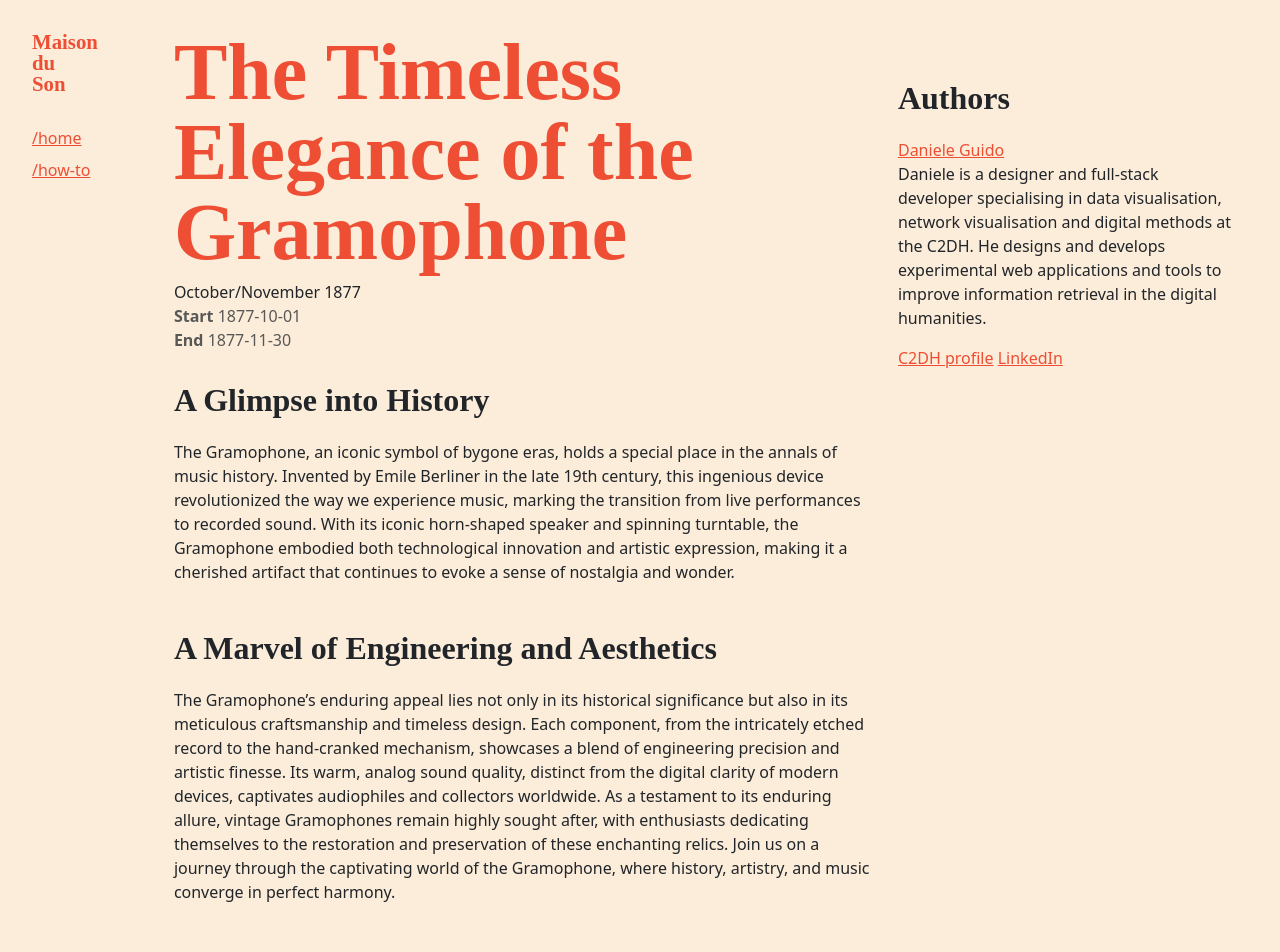
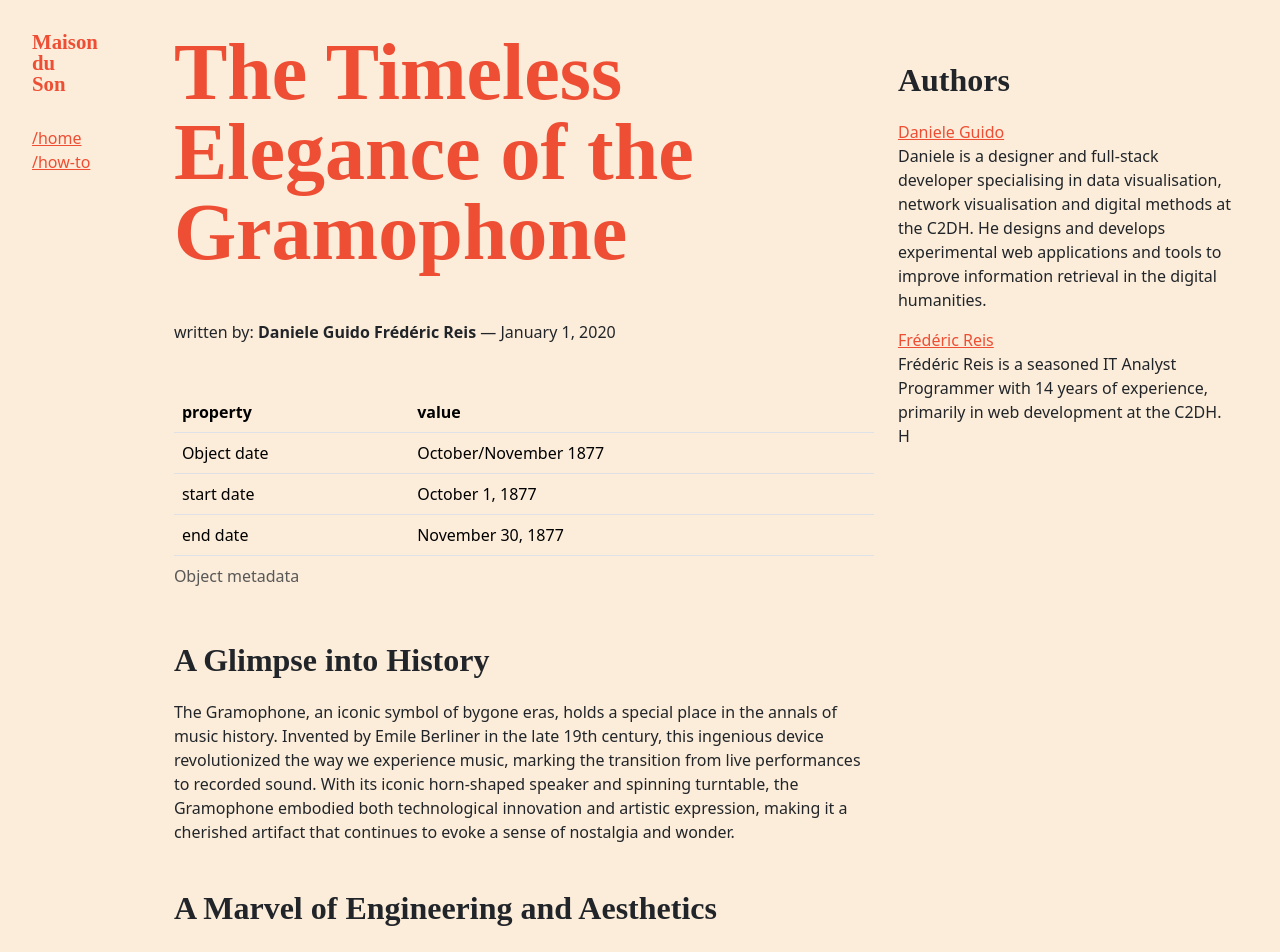
Before and after one commit to C2DH/maison-du-son, a Jekyll site: the page built from _objects/example.md, in a window 1280 px wide and 1400 px high. Shown: the top 952 px of the window. Built offline with Jekyll 4.4.1, drawn with Linux system fonts in a browser that asks for light colours; some web fonts are replaced.

Commit message:
hello world

```diff
--- a/_config.yml
+++ b/_config.yml
@@ -21,13 +21,11 @@
 title: Maison du Son
 email: your-email@example.com
 description: >- # this means to ignore newlines until "baseurl:"
-  Write an awesome description for your new site here. You can edit this
-  line in _config.yml. It will appear in your document head meta (for
-  Google search results) and in your feed.xml site description.
+  Maison du Son is a collection of objects that make sound. It is a project by the students of the C2DH at the University of Luxembourg.
 baseurl: '' # the subpath of your site, e.g. /blog
-url: '' # the base hostname & protocol for your site, e.g. http://example.com
+url: 'https://maison-du-son.netlify.app' # the base hostname & protocol for your site, e.g. http://example.com
 twitter_username: jekyllrb
-github_username: jekyll
+github_username: C2DH
 
 # Build settings
 theme: minima
--- /dev/null
+++ b/_includes/author_name.html
@@ -0,0 +1,2 @@
+{% assign author_data = site.people | where: "slug", author | first %}{{
+author_data.title }}
--- a/_includes/event.html
+++ /dev/null
@@ -1,6 +0,0 @@
-{% if page.event_human_date %} {{ page.event_human_date }} {% endif %} {% if
-page.event_start_date %}
-<div class="text-muted"><b> Start </b> {{ page.event_start_date }}</div>
-{% endif %} {% if page.event_end_date %}
-<div class="text-muted"><b> End </b> {{ page.event_end_date }}</div>
-{% endif %}
--- /dev/null
+++ b/_includes/object_metadata.html
@@ -0,0 +1,40 @@
+<table class="table p-3 bg-primary">
+  <caption>
+    Object metadata
+  </caption>
+  <thead>
+    <tr>
+      <th>property</th>
+      <th>value</th>
+    </tr>
+  </thead>
+  <tbody>
+    {% if page.object_date %}
+    <tr>
+      <td>Object date</td>
+      <td>{{ page.object_date }}</td>
+    </tr>
+    {% endif %} {% if page.object_start_date %}
+    <tr>
+      <td>start date</td>
+      <td>{{ page.object_start_date | date: "%B %-d, %Y"}}</td>
+    </tr>
+    {% endif %} {% if page.object_end_date %}
+    <tr>
+      <td>end date</td>
+      <td>{{ page.object_end_date | date: "%B %-d, %Y"}}</td>
+    </tr>
+    {% endif %} {% if page.object_wikipedia_id %}
+    <tr>
+      <td>wikipedia id</td>
+      <td>
+        <a
+          href="https://www.wikidata.org/wiki/{{ page.object_wikipedia_id }}"
+          target="_blank"
+          >{{ page.object_wikipedia_id }}</a
+        >
+      </td>
+    </tr>
+    {% endif %}
+  </tbody>
+</table>
--- a/_layouts/default.html
+++ b/_layouts/default.html
@@ -4,6 +4,29 @@
     <meta charset="utf-8" />
     <title>{{ page.title }} {{ site.title}}</title>
     <meta name="description" content="{{ page.description }}" />
+    <!-- add opengraph metadata -->
+    <meta property="og:title" content="{{ page.title }} {{ site.title }}" />
+    <meta
+      property="og:description"
+      content="{% if page.abstract %}{{ page.abstract }}{% else %}{{ site.description }}{% endif %}"
+    />
+    <meta property="og:image" content="{% if page.cover %}{{ page.cover.src |
+    absolute_url}}{% else %}{{ "/assets/images/maison-du-son.png" |
+    absolute_url}}{% endif %}" />
+    <meta property="og:url" content="{{site.url}}{{ page.url }}" />
+    <meta property="og:type" content="{{ page.type }}" />
+    <!-- add twitter card  -->
+    <meta name="twitter:card" content="summary" />
+    {%if page.date %}
+    <meta name="twitter:label1" content="Date" />
+    <meta name="twitter:data1" content="{{ page.date | date: "%B %-d, %Y" }}" />
+    {% endif %} {% if page.authors %}
+    <meta name="twitter:label2" content="Authors" />
+    <meta
+      name="twitter:data2"
+      content="{% for author in page.authors %}{% include author_name.html %}{% unless forloop.last %}, {% endunless %}{% endfor %}"
+    />
+    {% endif %}
     <link
       href="https://api.fontshare.com/css?f[]=melodrama&display=swap"
       rel="stylesheet"
@@ -17,6 +40,7 @@
     <style>
       :root {
         --bs-link-color-rgb: 238, 78, 52;
+        --bs-primary-rgb: 238, 78, 52;
       }
       body {
         --bs-body-bg: #fcedda;
@@ -68,7 +92,7 @@
         flex-grow: 1;
         padding: 2rem;
       }
-      body > aside > h1 {
+      body > aside h1 {
         font-size: 1.3em;
         font-weight: 575;
         margin-bottom: 2rem;
@@ -80,7 +104,9 @@
     </style>
   </head>
   <body class="{{page.layout}}">
-    <aside>{% include menu.html %}</aside>
+    <aside>
+      <div style="position: sticky; top: 2rem">{% include menu.html %}</div>
+    </aside>
     <main>{{content}}</main>
   </body>
 </html>
--- a/_layouts/object.html
+++ b/_layouts/object.html
@@ -6,11 +6,22 @@ layout: default
   <div class="row">
     <div class="col-lg-8">
       <h1>{{ page.title }}</h1>
-      {% include event.html %}
+      <div class="my-5">
+        written by: {% for author in page.authors %}<b
+          >{% include author_name.html %}</b
+        >
+
+        {% endfor %} &mdash; {% if page.date %}{{ page.date | date: "%B %-d, %Y"
+        }}{% endif %}
+      </div>
+
+      <section class="Object__metadata">
+        {% include object_metadata.html %}
+      </section>
       <section>{{ page.content }}</section>
     </div>
     <div class="col-lg-4">
-      <aside style="position: sticky; top: 50px">
+      <aside style="position: sticky; top: 0px">
         {% if page.authors %}
         <section>
           <h3>Authors</h3>
--- a/_objects/example.md
+++ b/_objects/example.md
@@ -1,11 +1,23 @@
 ---
 title: The Timeless Elegance of the Gramophone
+abstract: The Gramophone, an iconic symbol of bygone eras, holds a special place in the annals of music history.
 authors:
   - daniele-guido
+  - frederic-reis
 
-event_human_date: October/November 1877
-event_start_date: 1877-10-01
-event_end_date: 1877-11-30
+date: 2020-01-01
+
+object_date: October/November 1877
+object_start_date: 1877-10-01
+object_end_date: 1877-11-30
+object_wikidata_id: Q7112808
+
+cover:
+  src: /assets/images/gramophone.jpg
+  alt: Gramophone
+  caption: Gramophone
+  license: Public Domain
+  url: https://upload.wikimedia.org/wikipedia/commons/c/c0/Graphophone1901.jpg
 ---
 
 ## A Glimpse into History
```
Also changed, not shown: _layouts/home.html (+18 -12 lines), _objects/another-example.md (deleted, +0 -5 lines), _people/daniele-guido.md (+0 -2 lines), _people/frederic-reis.md (added, +9 -0 lines), assets/images/maison-du-son.png (added).
